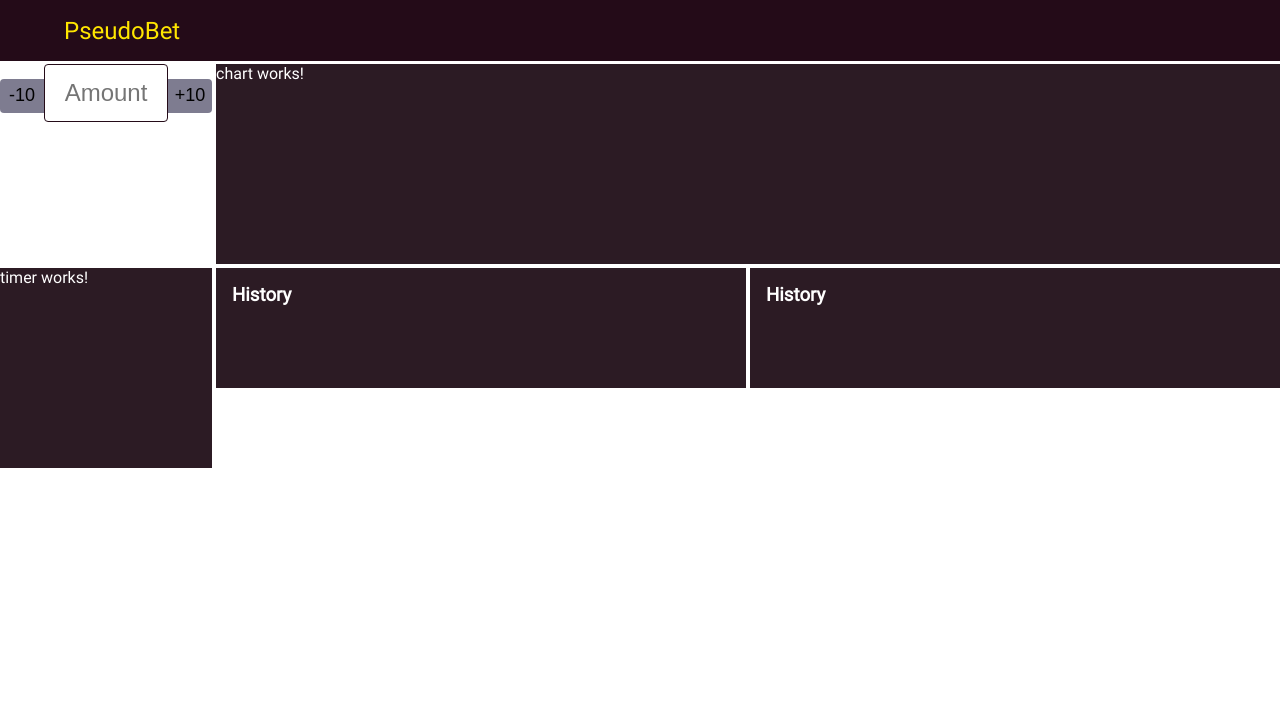
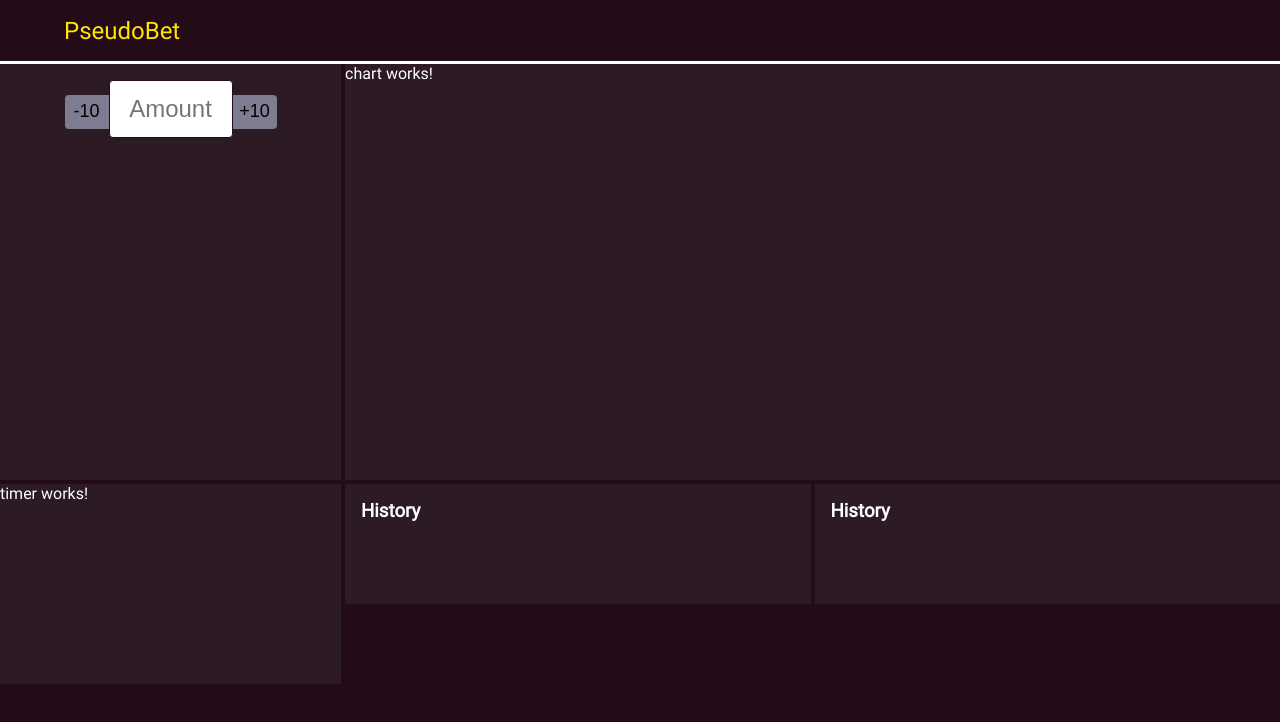
Before and after one commit to Kachyr/PseudoBet, an Angular app: page / in a window 1280 px wide. Shown: the top 722 px of the page. Built offline with nearby package versions, Linux system fonts and the light colour scheme.

Commit message:
minor fixes

```diff
--- a/src/app/app.component.css
+++ b/src/app/app.component.css
@@ -5,7 +5,7 @@
   font-family: Roboto;
   display: grid;
   grid-template-columns: auto 1fr;
-  background-color: --second-background;
+  background-color: var(--second-background);
   gap: 4px;
 }
 
--- a/src/app/interface-form/interface-form.component.css
+++ b/src/app/interface-form/interface-form.component.css
@@ -5,6 +5,5 @@
   padding: 16px;
   width: 341px;
   height: 416px;
-  /* Background */
-  background: #2c1b24;
+  background: var(--background);
 }
--- a/src/app/interface-form/interface-form.component.html
+++ b/src/app/interface-form/interface-form.component.html
@@ -1,4 +1,4 @@
-<div>
+<div class="form-body">
   <form [formGroup]="betForm">
     <app-money-input formControlName="amount"></app-money-input>
   </form>
```
